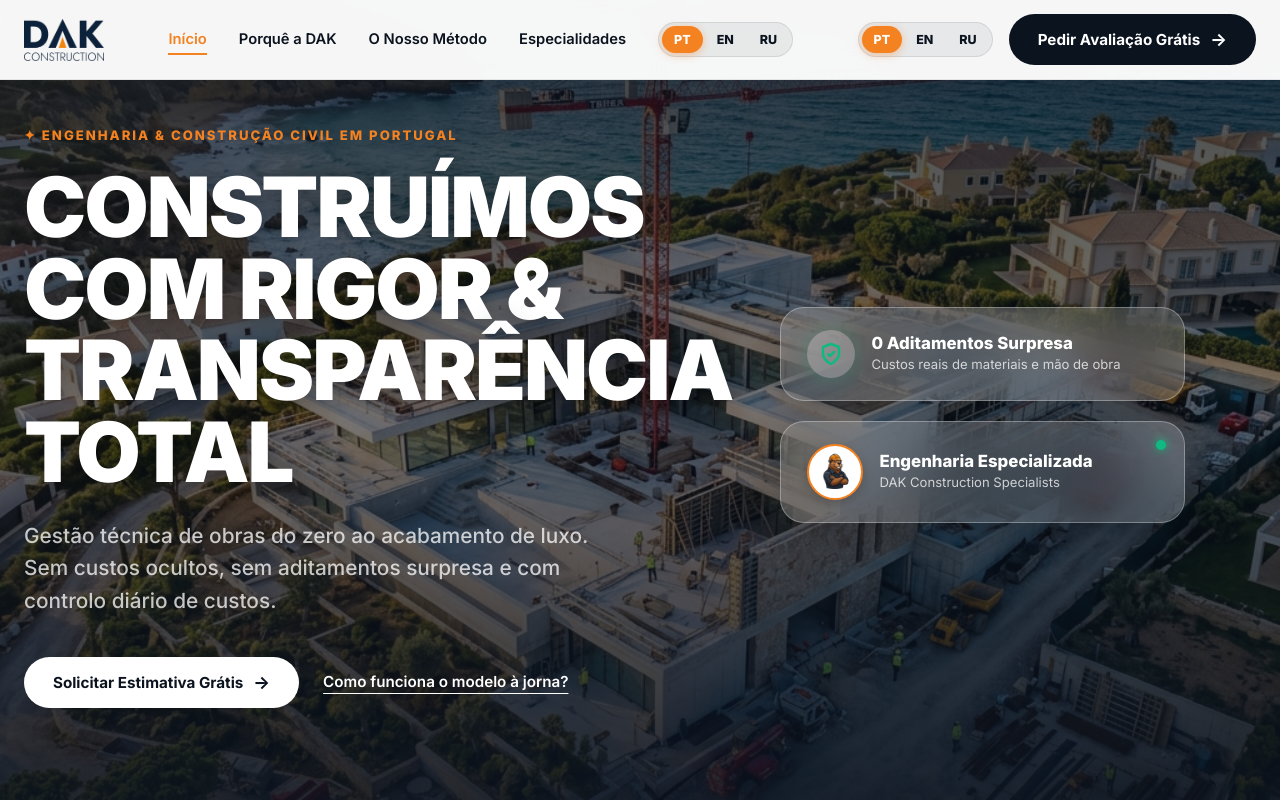
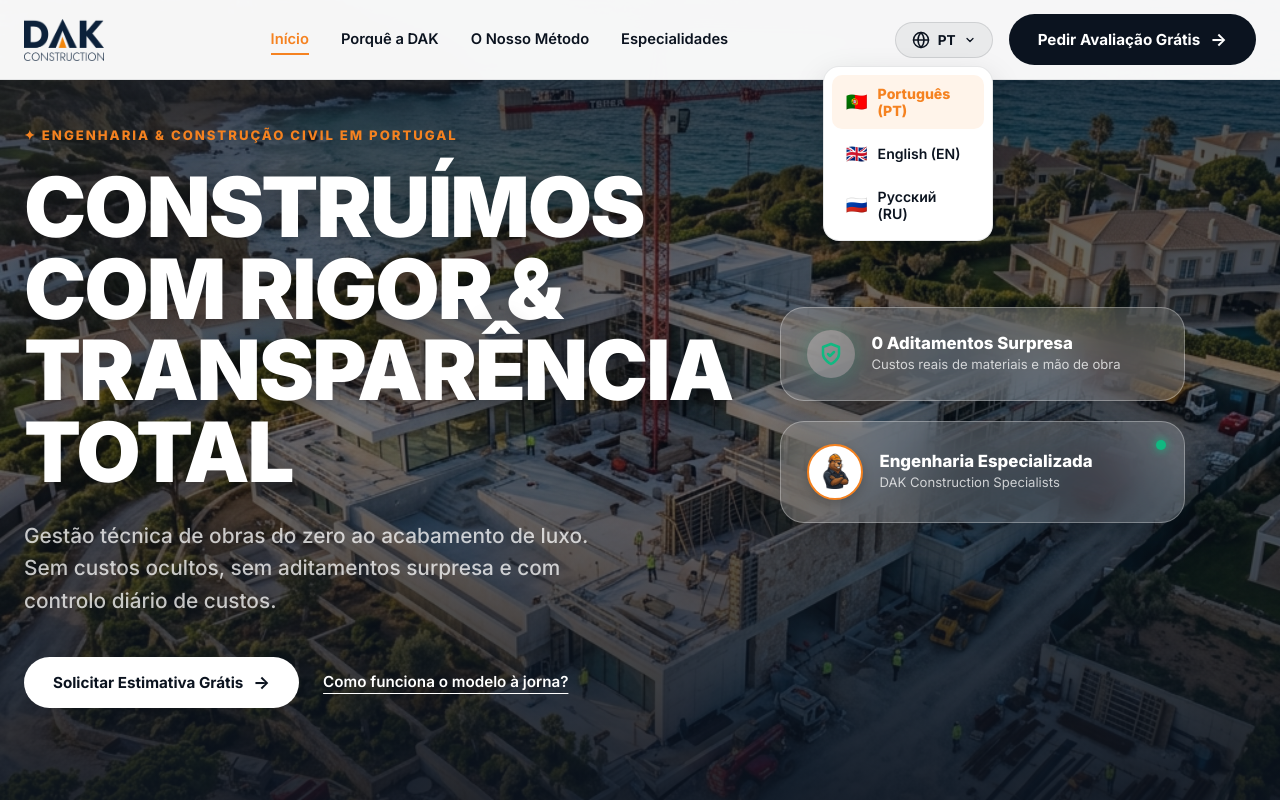
Before and after one commit to imzipper25-ship-it/Dak, a website: page index.html in a window 1280 px wide. Both pictures are taken after a click on the button "PT". Shown: the top 800 px of the page. Drawn offline with Linux system fonts and the light colour scheme.

Commit message:
Replace duplicate pill bars with a single modern Globe/Burger Language Dropdown Menu in header

```diff
--- a/index.html
+++ b/index.html
@@ -13,7 +13,7 @@
     <meta property="og:type" content="website">
     <meta property="og:locale" content="pt_PT">
 
-    <!-- Schema.org JSON-LD Structured Data for Organic Google Search -->
+    <!-- Schema.org JSON-LD Structured Data -->
     <script type="application/ld+json">
     {
       "@context": "https://schema.org",
@@ -54,21 +54,28 @@
                 <a href="#beneficios" class="nav-link" data-i18n="nav_benefits">Porquê a DAK</a>
                 <a href="#como-funciona" class="nav-link" data-i18n="nav_how">O Nosso Método</a>
                 <a href="#servicos" class="nav-link" data-i18n="nav_services">Especialidades</a>
-
-                <!-- Mobile Language Switcher -->
-                <div class="lang-switcher mobile-lang-switcher">
-                    <button class="lang-btn active" data-lang="pt">PT</button>
-                    <button class="lang-btn" data-lang="en">EN</button>
-                    <button class="lang-btn" data-lang="ru">RU</button>
-                </div>
             </nav>
 
             <div class="header-right-actions">
-                <!-- Desktop Language Switcher Pill -->
-                <div class="lang-switcher desktop-lang-switcher" id="langSwitcher">
-                    <button class="lang-btn active" data-lang="pt">PT</button>
-                    <button class="lang-btn" data-lang="en">EN</button>
-                    <button class="lang-btn" data-lang="ru">RU</button>
+                <!-- Sleek Burger / Globe Language Dropdown Menu -->
+                <div class="lang-dropdown-wrapper" id="langDropdownWrapper">
+                    <button class="lang-dropdown-btn" id="langDropdownBtn" aria-label="Select Language">
+                        <svg width="18" height="18" viewBox="0 0 24 24" fill="none" stroke="currentColor" stroke-width="2" stroke-linecap="round" stroke-linejoin="round"><circle cx="12" cy="12" r="10"/><path d="M12 2a14.5 14.5 0 0 0 0 20 14.5 14.5 0 0 0 0-20"/><path d="M2 12h20"/></svg>
+                        <span id="currentLangLabel">PT</span>
+                        <svg width="12" height="12" viewBox="0 0 24 24" fill="none" stroke="currentColor" stroke-width="2.5" stroke-linecap="round" stroke-linejoin="round"><path d="m6 9 6 6 6-6"/></svg>
+                    </button>
+
+                    <div class="lang-dropdown-menu" id="langDropdownMenu">
+                        <button class="lang-btn lang-option-btn active" data-lang="pt">
+                            <span class="flag-icon">🇵🇹</span> Português (PT)
+                        </button>
+                        <button class="lang-btn lang-option-btn" data-lang="en">
+                            <span class="flag-icon">🇬🇧</span> English (EN)
+                        </button>
+                        <button class="lang-btn lang-option-btn" data-lang="ru">
+                            <span class="flag-icon">🇷🇺</span> Русский (RU)
+                        </button>
+                    </div>
                 </div>
 
                 <button class="btn btn-pill btn-black open-modal-btn" id="headerCta">
@@ -131,7 +138,7 @@
         </div>
     </section>
 
-    <!-- 3. Блок Benefícios (Porquê a DAK) -->
+    <!-- 3. Блок Benefícios -->
     <section class="section beneficios" id="beneficios">
         <div class="container">
             <div class="beneficios-grid">
@@ -187,7 +194,7 @@
         </div>
     </section>
 
-    <!-- 4. Блок Serviços e Qualidade (Especialidades) -->
+    <!-- 4. Блок Serviços e Qualidade -->
     <section class="section servicos" id="servicos">
         <div class="container">
             <div class="section-intro">
@@ -230,7 +237,7 @@
         </div>
     </section>
 
-    <!-- 5. Блок Como Funciona (O Nosso Método) -->
+    <!-- 5. Блок Como Funciona -->
     <section class="section como-funciona" id="como-funciona">
         <div class="container">
             <div class="process-header">
@@ -356,7 +363,7 @@
         </div>
     </footer>
 
-    <!-- Interactive Lead Form Modal with Dual Submission (WhatsApp & Email Options) -->
+    <!-- Interactive Lead Form Modal -->
     <div class="modal-backdrop" id="modalBackdrop">
         <div class="modal-card">
             <button class="modal-close" id="modalClose">&times;</button>
--- a/main.js
+++ b/main.js
@@ -1,4 +1,4 @@
-// DAK Construction Landing Page JavaScript & i18n Translation Engine (CEO Level Copywriting)
+// DAK Construction Landing Page JavaScript & i18n Translation Engine (CEO Level Copywriting & Globe Dropdown)
 
 const translations = {
     pt: {
@@ -262,9 +262,13 @@ document.addEventListener('DOMContentLoaded', () => {
         });
     });
 
-    // 3. Multi-Language Switcher Engine
+    // 3. Multi-Language Globe Dropdown Engine
     let currentLang = localStorage.getItem('dak_lang') || 'pt';
-    const langBtns = document.querySelectorAll('.lang-btn');
+    const langDropdownBtn = document.getElementById('langDropdownBtn');
+    const langDropdownMenu = document.getElementById('langDropdownMenu');
+    const langDropdownWrapper = document.getElementById('langDropdownWrapper');
+    const currentLangLabel = document.getElementById('currentLangLabel');
+    const langOptionBtns = document.querySelectorAll('.lang-option-btn');
 
     function setLanguage(lang) {
         if (!translations[lang]) return;
@@ -272,7 +276,11 @@ document.addEventListener('DOMContentLoaded', () => {
         localStorage.setItem('dak_lang', lang);
         document.documentElement.lang = lang;
 
-        langBtns.forEach(btn => {
+        if (currentLangLabel) {
+            currentLangLabel.textContent = lang.toUpperCase();
+        }
+
+        langOptionBtns.forEach(btn => {
             if (btn.getAttribute('data-lang') === lang) {
                 btn.classList.add('active');
             } else {
@@ -297,10 +305,27 @@ document.addEventListener('DOMContentLoaded', () => {
         });
     }
 
-    langBtns.forEach(btn => {
+    // Toggle Dropdown Menu
+    if (langDropdownBtn && langDropdownMenu) {
+        langDropdownBtn.addEventListener('click', (e) => {
+            e.stopPropagation();
+            langDropdownMenu.classList.toggle('active');
+        });
+
+        document.addEventListener('click', (e) => {
+            if (langDropdownWrapper && !langDropdownWrapper.contains(e.target)) {
+                langDropdownMenu.classList.remove('active');
+            }
+        });
+    }
+
+    langOptionBtns.forEach(btn => {
         btn.addEventListener('click', () => {
             const selectedLang = btn.getAttribute('data-lang');
             setLanguage(selectedLang);
+            if (langDropdownMenu) {
+                langDropdownMenu.classList.remove('active');
+            }
         });
     });
 
--- a/styles.css
+++ b/styles.css
@@ -184,7 +184,7 @@ ul {
     gap: 16px;
 }
 
-/* Original Navy Blue DAK Logo (No Invert Filter) */
+/* Original Navy Blue DAK Logo */
 .logo-brand {
     display: flex;
     align-items: center;
@@ -199,10 +199,10 @@ ul {
 
 .logo-img-footer {
     height: 48px;
-    filter: brightness(0) invert(1) !important; /* White on dark footer */
+    filter: brightness(0) invert(1) !important;
 }
 
-/* Header Nav Menu: Dark Navy text from the start */
+/* Header Nav Menu: Dark Navy text from start */
 .nav-menu {
     display: flex;
     align-items: center;
@@ -238,39 +238,89 @@ ul {
     width: 100%;
 }
 
-/* Language Switcher Pill inside Menu / Header */
-.lang-switcher {
-    display: flex;
-    align-items: center;
-    background: rgba(11, 19, 31, 0.06);
-    border: 1px solid rgba(11, 19, 31, 0.1);
-    border-radius: var(--radius-pill);
-    padding: 3px;
-    gap: 2px;
-    transition: all var(--transition-smooth);
+/* Sleek Globe / Burger Language Dropdown Component */
+.lang-dropdown-wrapper {
+    position: relative;
+    display: inline-block;
 }
 
-.lang-btn {
-    background: none;
-    border: none;
-    padding: 6px 12px;
+.lang-dropdown-btn {
+    display: inline-flex;
+    align-items: center;
+    gap: 8px;
+    background: rgba(11, 19, 31, 0.05);
+    border: 1px solid rgba(11, 19, 31, 0.12);
     border-radius: var(--radius-pill);
+    padding: 8px 16px;
     font-family: var(--font-body);
-    font-weight: 800;
-    font-size: 0.78rem;
-    color: var(--text-main);
+    font-weight: 700;
+    font-size: 0.85rem;
+    color: var(--dak-navy);
     cursor: pointer;
     transition: all var(--transition-fast);
 }
 
-.lang-btn:hover {
-    opacity: 0.85;
+.lang-dropdown-btn:hover {
+    background: rgba(11, 19, 31, 0.1);
+    border-color: rgba(11, 19, 31, 0.2);
 }
 
-.lang-btn.active {
-    background: var(--dak-orange) !important;
-    color: #ffffff !important;
-    box-shadow: 0 2px 8px rgba(245, 130, 32, 0.4);
+.lang-dropdown-menu {
+    position: absolute;
+    top: calc(100% + 8px);
+    right: 0;
+    background: #ffffff;
+    border-radius: 16px;
+    border: 1px solid rgba(11, 19, 31, 0.1);
+    box-shadow: 0 12px 32px rgba(0, 0, 0, 0.15);
+    padding: 8px;
+    display: flex;
+    flex-direction: column;
+    gap: 4px;
+    min-width: 170px;
+    opacity: 0;
+    visibility: hidden;
+    transform: translateY(-8px);
+    transition: all var(--transition-fast);
+    z-index: 1050;
+}
+
+.lang-dropdown-menu.active {
+    opacity: 1;
+    visibility: visible;
+    transform: translateY(0);
+}
+
+.lang-option-btn {
+    display: flex;
+    align-items: center;
+    gap: 10px;
+    width: 100%;
+    padding: 10px 14px;
+    border: none;
+    background: transparent;
+    border-radius: 10px;
+    font-family: var(--font-body);
+    font-size: 0.88rem;
+    font-weight: 600;
+    color: var(--text-main);
+    cursor: pointer;
+    transition: background var(--transition-fast);
+    text-align: left;
+}
+
+.lang-option-btn:hover {
+    background: var(--bg-secondary);
+}
+
+.lang-option-btn.active {
+    background: #fff4ea;
+    color: var(--dak-orange);
+    font-weight: 800;
+}
+
+.flag-icon {
+    font-size: 1.1rem;
 }
 
 .mobile-toggle {
@@ -390,7 +440,7 @@ ul {
     opacity: 0.85;
 }
 
-/* Floating Cards Grid on Hero (Neatly Structured & Aligned) */
+/* Floating Cards Grid on Hero */
 .hero-floating-wrapper {
     display: flex;
     flex-direction: column;
@@ -1162,25 +1212,6 @@ ul {
 }
 
 @media (max-width: 768px) {
-    .desktop-lang-switcher {
-        display: none;
-    }
-
-    .mobile-lang-switcher {
-        display: flex;
-        margin-top: 20px;
-        background: rgba(11, 19, 31, 0.06);
-        border: 1px solid rgba(11, 19, 31, 0.1);
-        justify-content: center;
-        width: 100%;
-    }
-
-    .mobile-lang-switcher .lang-btn {
-        color: var(--text-main);
-        flex: 1;
-        text-align: center;
-    }
-
     .modal-submit-buttons {
         grid-template-columns: 1fr;
     }
```
